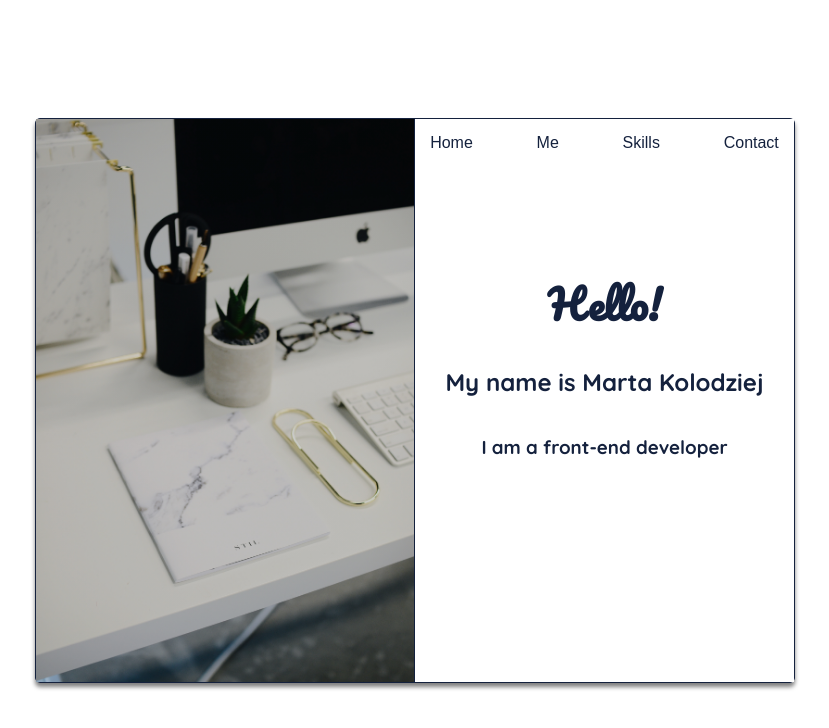
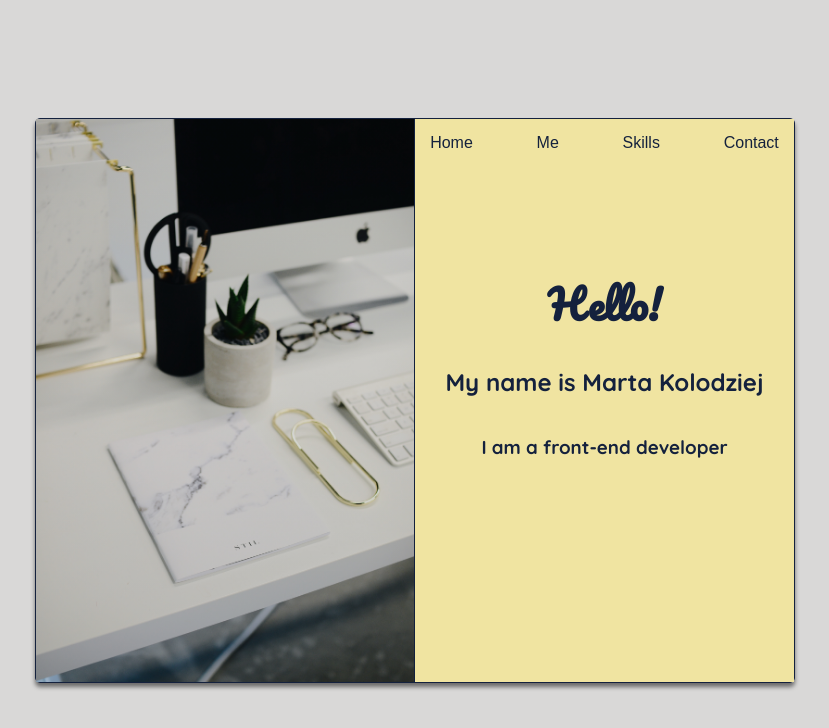
Before and after one commit to martakolodziej1/visiting-page-react, a React (Create React App) app in the folder visiting-page-react/: page / in a window 1280 px wide. Shown: the top 728 px of the page, without its empty margins (225-1054 px from the left). Built offline with nearby package versions, Linux system fonts and the light colour scheme.

Commit message:
Change color of page

```diff
--- a/visiting-page-react/src/style/style.css
+++ b/visiting-page-react/src/style/style.css
@@ -3,7 +3,7 @@
 }
 
 body {
-    background-color: white;
+    background-color: #d9d8d7;
     display: flex;
     flex-direction: column;
     justify-content: center;
@@ -29,7 +29,7 @@ body {
 }
 
 button {
-    background-color: white;
+    background-color: #F0E4A1;
     color: #14213d;
     border: none;
     font-size: 1em;
@@ -43,12 +43,13 @@ button:active {
 }
 
 button:hover {
-    background-color: #14213d;
-    color: white;
+    /* background-color: #14213d;
+    color: white; */
+    border-bottom: 1px double black;
 }
 
 .box {
-    background-color: white;
+    background-color: #F0E4A1;
     display: flex;
     flex-direction: column;
     justify-content: flex-start;
@@ -59,7 +60,7 @@ button:hover {
 }
 
 .image-side {
-    background-image: linear-gradient(rgba(0, 0, 0, 0.2), rgba(0, 0, 0, 0.2)), url("/img/stil-xhb7s-Q-ECA-unsplash.jpg");
+    background-image: linear-gradient(rgba(0, 0, 0, 0.1), rgba(0, 0, 0, 0.2)), url("/img/stil-xhb7s-Q-ECA-unsplash.jpg");
     background-size: cover;
     width: 379px;
     height: 563px;
@@ -139,6 +140,11 @@ form button {
     margin: 2%;
 }
 
+.thanks button:hover, form button:hover {
+    background-color: #14213d;
+    color: white;
+}
+
 .thanks {
     text-align: center;
 }
```
